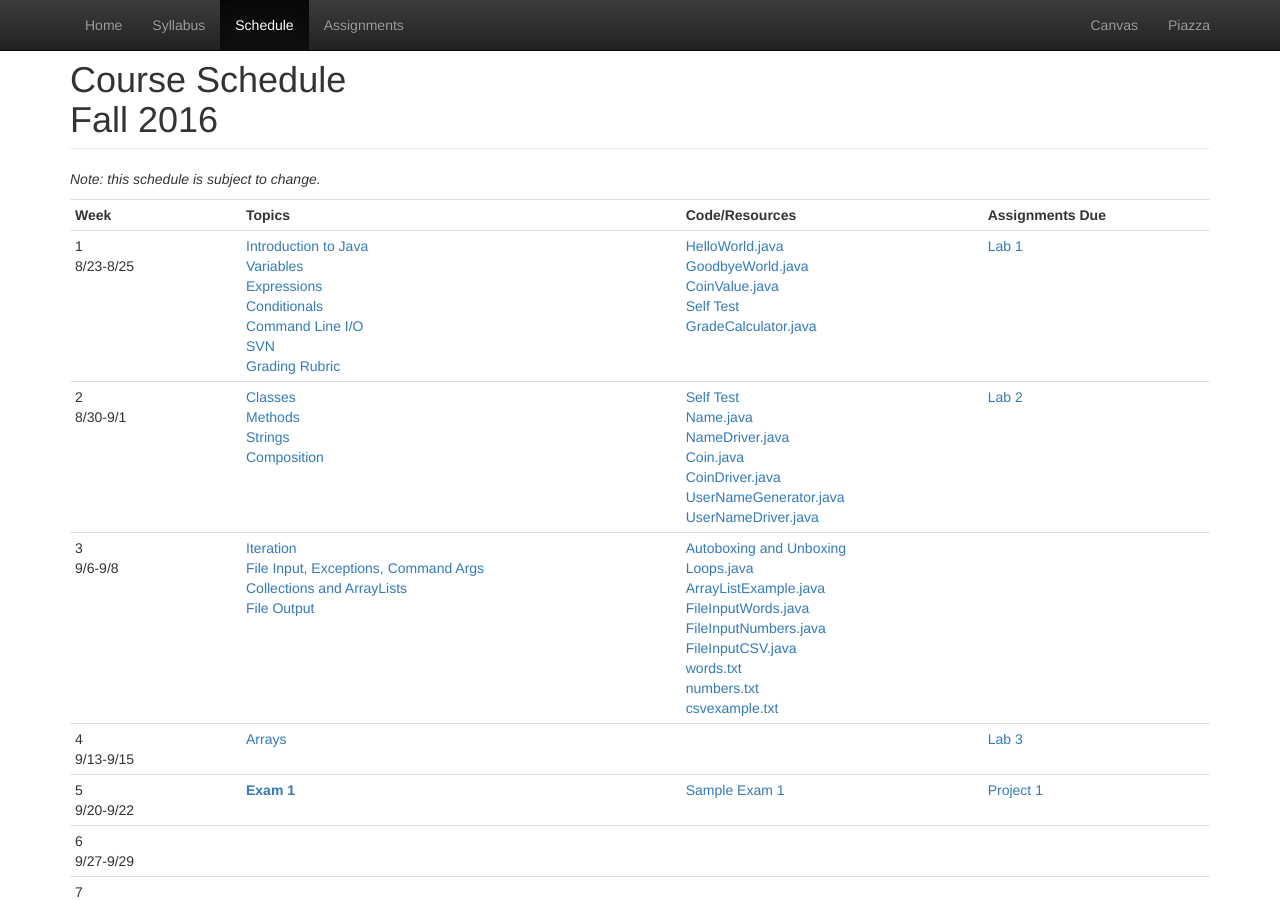
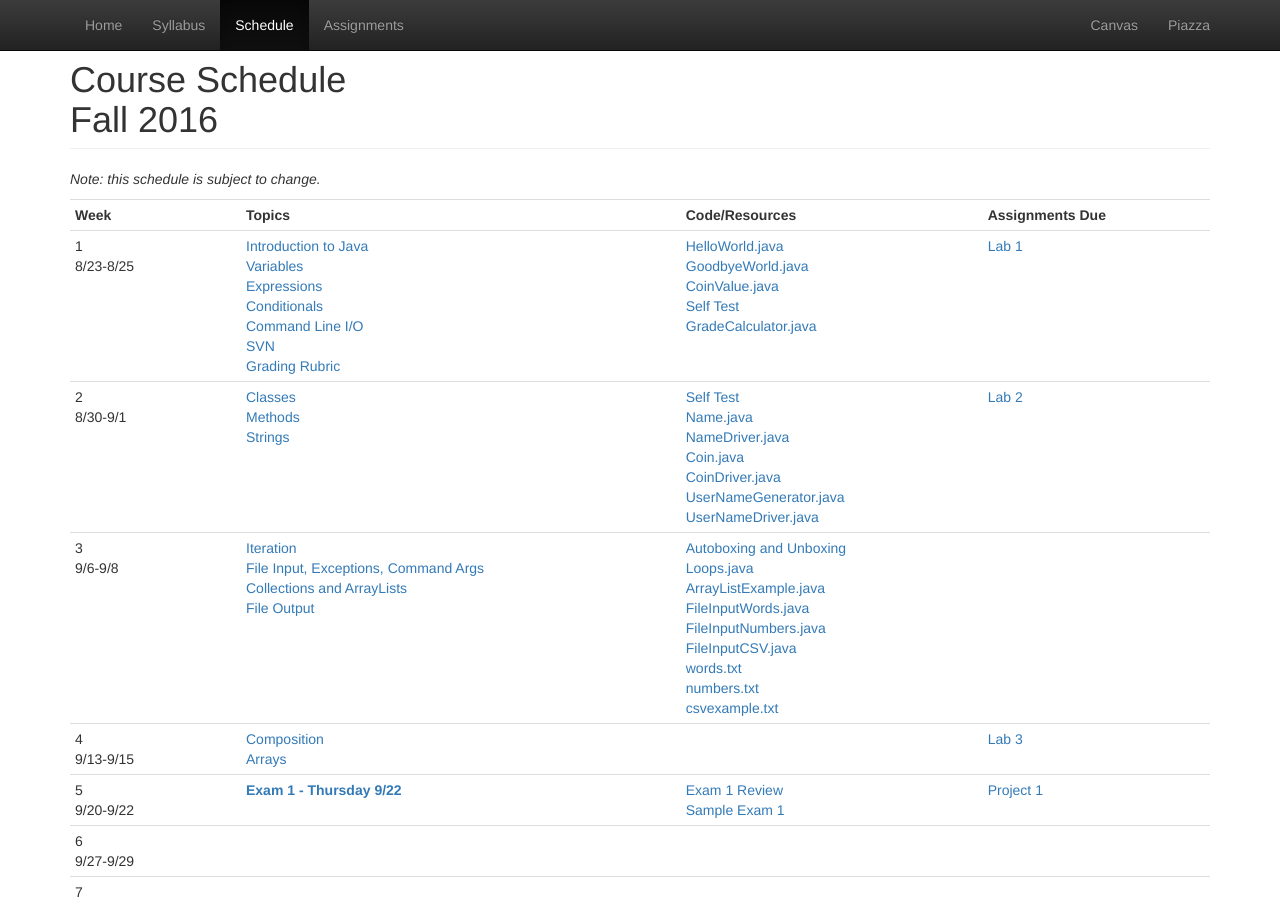
Before and after one commit to CS112-F16/cs112-f16.github.io, a Jekyll site: the page built from schedule.html, in a window 1280 px wide and 900 px high. Built offline with Jekyll 4.4.1, drawn with Linux system fonts in a browser that asks for light colours.

Commit message:
adding exam 1 notes

```diff
--- a/schedule.html
+++ b/schedule.html
@@ -87,9 +87,10 @@
     <tr>
       <td>5<br/>9/20-9/22</td>
       <td>
-        <strong><span class="text-primary">Exam 1</span></strong>
+        <strong><span class="text-primary">Exam 1 - Thursday 9/22</span></strong>
       </td>
       <td>
+        <a href="https://github.com/CS112-F16/notes/blob/master/exam1review.md">Exam 1 Review</a><br/>
         <a href="https://drive.google.com/file/d/0B7T4cfaps__jYVhrRlZCU3ZTZG8/view?usp=sharing">Sample Exam 1</a><br/>
       </td>
       <td>
```
Also changed, not shown: other parts of schedule.html (+2 -2 lines).
